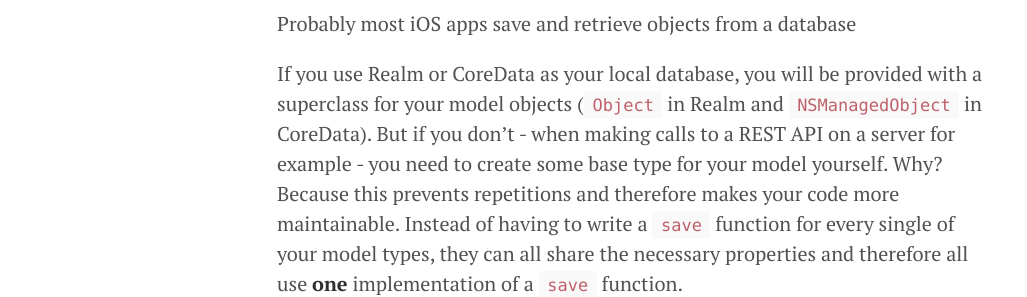
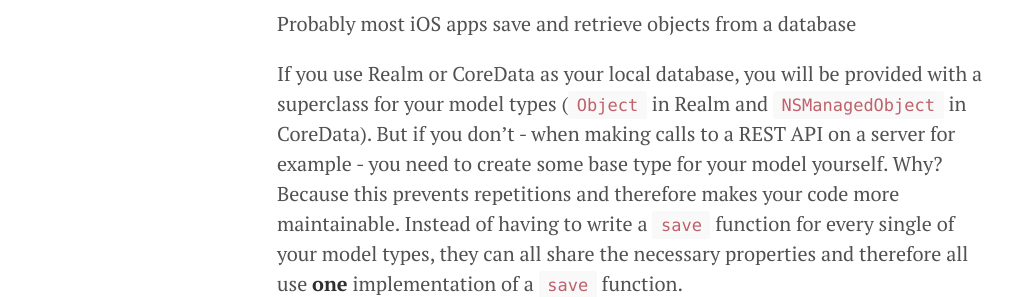
Before and after one commit to JamitLabs/BestPractices, a Jekyll site: the page built from _articles/Apple/AP020 Swift Architecture/0200 Establishing Solid Base Types.en.md, in a window 1280 px wide and 900 px high, scrolled down 2108 px. Shown: the part 200-497 px from the top of the window, without its empty margins (3-1030 px from the left). Built offline with Jekyll 4.4.1, drawn with Linux system fonts in a browser that asks for light colours; some of the changed text lies outside the part shown.

Commit message:
German translation of the new article and formal fixes to the English one

````diff
--- a/_articles/Apple/AP020 Swift Architecture/0200 Establishing Solid Base Types.en.md
+++ b/_articles/Apple/AP020 Swift Architecture/0200 Establishing Solid Base Types.en.md
@@ -14,8 +14,8 @@
 ## 1. The Result Type
 
 In almost any project, there are calls to functions that might fail. In Swift, the common pattern in this case is that
-either the function throws an error or it returns ``nil``.
-While this might be convenient in some cases, in others you neither want to ``throw`` and ``rethrow`` errors in
+either the function throws an error or it returns `nil`.
+While this might be convenient in some cases, in others you neither want to `throw` and `rethrow` errors in
 different nested function calls nor do you want to unwrap optionals all the time.
 
 To solve this problem, consider the following generic Result type:
@@ -30,11 +30,11 @@
 
 This type, when used as the result of a function call for example, represents one of the following cases:
 
-1. The call succeeded, and here's the result: an object of type ``T``
-2. Somewhere there was an error, and here it is: an ``ErrorType`` case (you could use ``NSError`` as well)
+1. The call succeeded, and here's the result: an object of type `T`
+2. Somewhere there was an error, and here it is: an `ErrorType` case (you could use `NSError` as well)
 
 The Result type basically extends the Swift standard library optional type by providing the error of why there is no
-result object (``T``) available.
+result object (`T`) available.
 
 ```swift
 enum Optional<T>
@@ -91,7 +91,7 @@
 
 Probably most iOS apps save and retrieve objects from a database
 
-If you use Realm or CoreData as your local database, you will be provided with a superclass for your model objects
+If you use Realm or CoreData as your local database, you will be provided with a superclass for your model types
 (`Object` in Realm and `NSManagedObject` in CoreData). But if you don't - when making calls to a REST API on a server
 for example - you need to create some base type for your model yourself.
 Why? Because this prevents repetitions and therefore makes your code more maintainable. Instead of having to write a
@@ -101,7 +101,7 @@
 ### How to Implement This Base Type?
 
 The first idea might be to just create a `class` named Model, from which all the other types inherit. The Model class
-could contain properties like a unique ``id`` and provide functionality like a ``save`` function. The problem with this
+could contain properties like a unique `id` and provide functionality like a `save` function. The problem with this
 approach is that most of the time, it's better to use value-type `structs` instead of reference-type `classes`. I won't
 go into the details here, but you can read about value vs. reference types in another article **TODO: insert link**.
 
````
Also changed, not shown: other parts of _articles/Apple/AP020 Swift Architecture/0200 Establishing Solid Base Types.en.md (+1 -1 lines), _articles/Apple/AP020 Swift Architecture/0200 Establishing Solid Base Types.de.md (added, +126 -0 lines).
